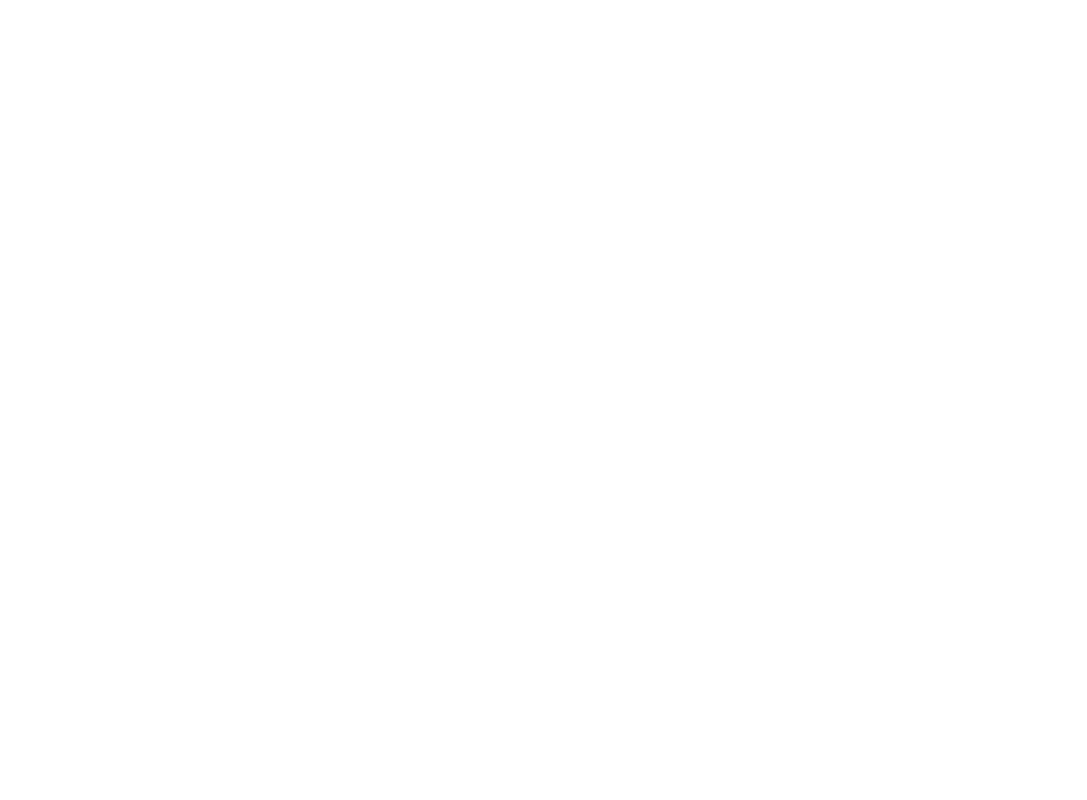
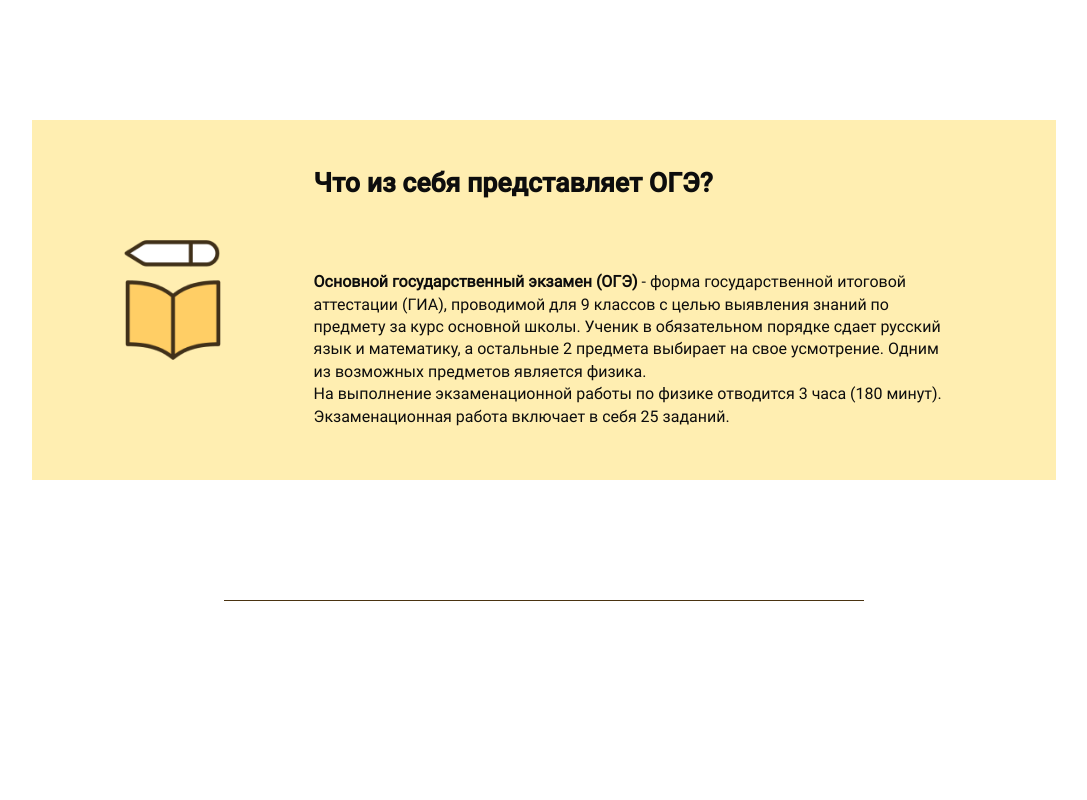
Before and after one commit to impanikaa/sputnik-react-app, a React (Create React App) app: page / in a window 1280 px wide. Shown: the part 760-1560 px from the top of the page, without its empty margins (96-1183 px from the left). Built offline with nearby package versions, Linux system fonts and the light colour scheme.

Commit message:
раздел огэ и линия на главной странице

```diff
--- a/src/components/home/index.jsx
+++ b/src/components/home/index.jsx
@@ -1,5 +1,6 @@
 import styles from './style.module.css'
 import Picture_1 from '../../data/home/Picture_1.png'
+import Book from '../../data/home/book.png'
 
 const Home = () => {
     return (
@@ -15,7 +16,24 @@
                     сложных предметов</p>
                 <button classname={styles.button}>Подробнее</button>
             </div>
-            <img src={Picture_1} className={styles.picture_1_main}></img>
+            <img src={Picture_1}></img>
+        </div>
+        <div className={styles.container_oge}>
+            <img src={Book}></img>
+            <div className={styles.oge_text}>
+                <h2>Что из себя представляет ОГЭ?</h2>
+                <div>
+                    <p> <b>Основной государственный экзамен (ОГЭ)</b> - форма государственной итоговой аттестации (ГИА),
+                        проводимой для 9 классов с целью выявления знаний по предмету за курс основной школы.
+                        Ученик в обязательном порядке сдает русский язык и математику, а остальные 2 предмета выбирает
+                        на свое усмотрение. Одним из возможных предметов является физика. </p>
+                    <p>На выполнение экзаменационной работы по физике отводится 3 часа (180 минут).
+                        Экзаменационная работа включает в себя 25 заданий.</p>
+                </div>
+            </div>
+        </div>
+        <div className={styles.break}>
+            <br></br>
         </div>
     </div>
     );
--- a/src/components/home/style.module.css
+++ b/src/components/home/style.module.css
@@ -15,11 +15,12 @@
     align-items: center;
     height: 80vh;
     /* border-bottom: 1px solid red; */
+    margin-bottom: 15vh;
 }
 
 .container_main img {
-    width: 35vw;
-    height: 35vw;
+    width: 70vh;
+    height: 70vh;
     display: flex;
     margin-left: 5vw;
 }
@@ -28,7 +29,7 @@
     display: flex;
     flex-direction: column;
     justify-content: space-between;
-    height: 60vh;
+    height: 50vh;
     text-align: left;
     width: 40vw;
 }
@@ -37,27 +38,44 @@
     margin-top: 4vh;
 }
 
-button {
-    color: #fff;
-    cursor: pointer;
-    border-radius: 4px;
-    padding: 2vh 2vh;
-    background: #FFAA24;
-    transition: 0.15s;
-    border: 1px solid #FFAA24;
-    height: 8vh;
-    width: 10vw;
-  }
+.container_oge {
+    width: 100%;
+    display: flex;
+    flex-direction: row;
+    position: relative;
+    align-items: center;
+    height: 45vh;
+    /* border-bottom: 1px solid red;
+    border-top: 1px solid red; */
+    margin-bottom: 15vh;
+    background-color: #FFEEB1;
+}
 
-button:hover {
-    color: #000000;
-    transform: translate(-0.25rem, -0.25rem);
-    background: #fff;
-    box-shadow: 0.25rem 0.25rem #000;
-    border: 1px solid #000;
-  }
+.oge_text {
+    display: flex;
+    flex-direction: column;
+    justify-content: space-between;
+    height: 32vh;
+    text-align: left;
+    width: 50vw;
+    margin-left: 5vw;
+}
 
-button:active {
-    transform: translate(0);
-    box-shadow: none;
-  }
+.oge_text p {
+    margin: 0;
+}
+
+.container_oge img {
+    margin-left: 5vw;
+    width: 12vw;
+}
+
+.break {
+    margin-bottom: 15vh;
+    width: 50vw;
+    display: flex;
+    position: relative;
+    align-items: center;
+    background-color: #4A3311;
+    height: 1px;
+}
--- a/src/index.css
+++ b/src/index.css
@@ -37,7 +37,7 @@
 
 body {
   font-family: 'Roboto Regular', sans-serif;
-  font-size: 14pt;
+  font-size: 12pt;
   line-height: 140%;
   margin: 0;
   padding: 0;
```
